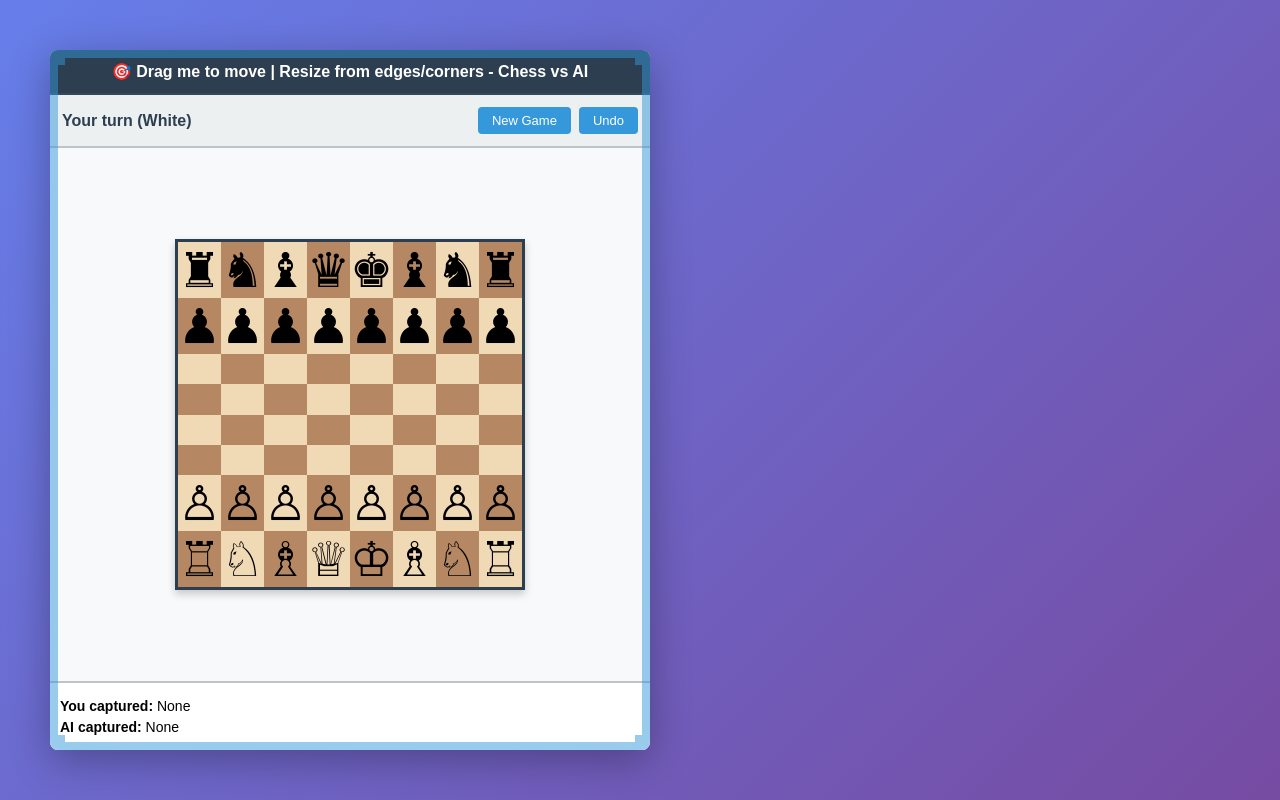
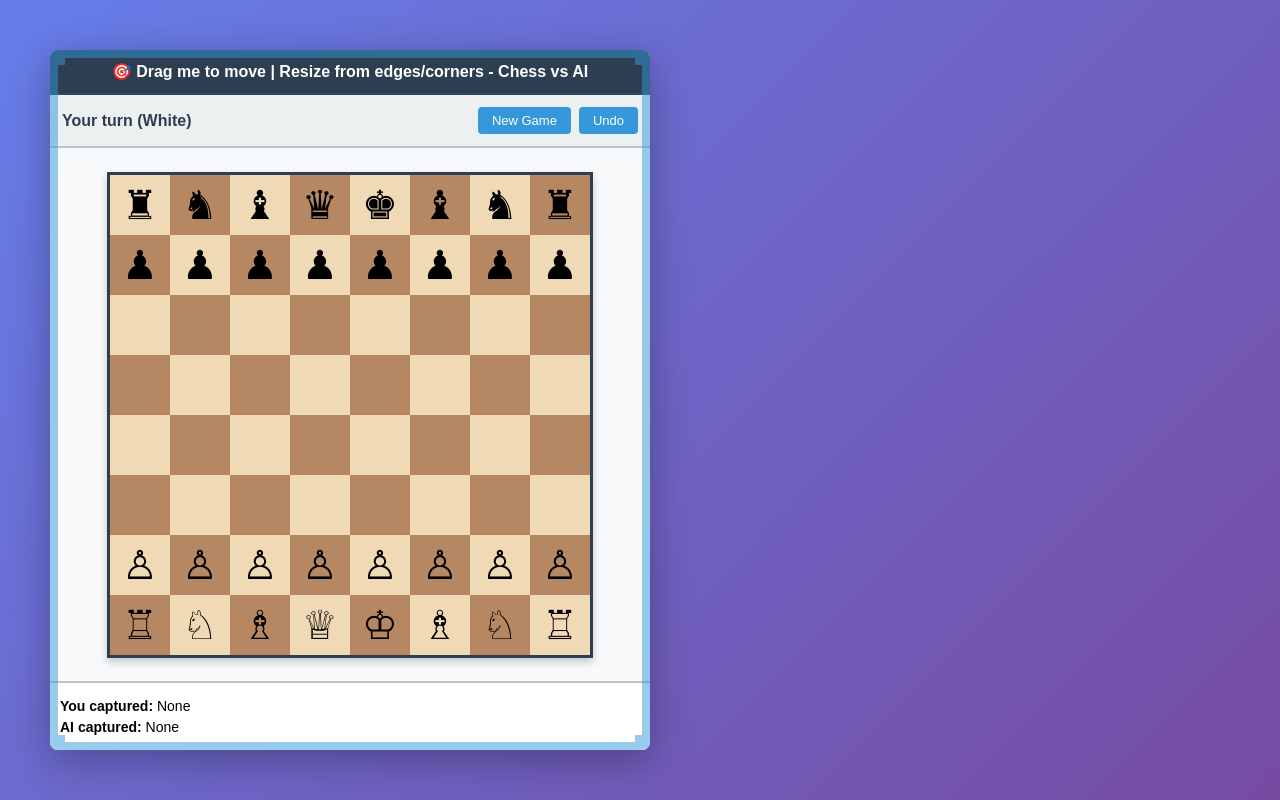
Before and after one commit to UnknownHimS/chessEm, a plain HTML site: page index.html in a window 1280 px wide. Drawn offline with Linux system fonts and the light colour scheme.

Commit message:
Update index.html

```diff
--- a/index.html
+++ b/index.html
@@ -101,20 +101,19 @@
         /* Chess board */
         #chess-board {
             display: grid;
-            grid-template-columns: repeat(8, 1fr);
-            grid-template-rows: repeat(8, 1fr);
-            aspect-ratio: 1;
-            max-width: 100%;
-            max-height: 100%;
+            grid-template-columns: repeat(8, 60px);
+            grid-template-rows: repeat(8, 60px);
             border: 3px solid #2c3e50;
             box-shadow: 0 4px 8px rgba(0, 0, 0, 0.2);
         }
 
         .square {
+            width: 60px;
+            height: 60px;
             display: flex;
             justify-content: center;
             align-items: center;
-            font-size: clamp(24px, 5vw, 48px);
+            font-size: 40px;
             cursor: pointer;
             transition: background 0.2s;
             user-select: none;
```
